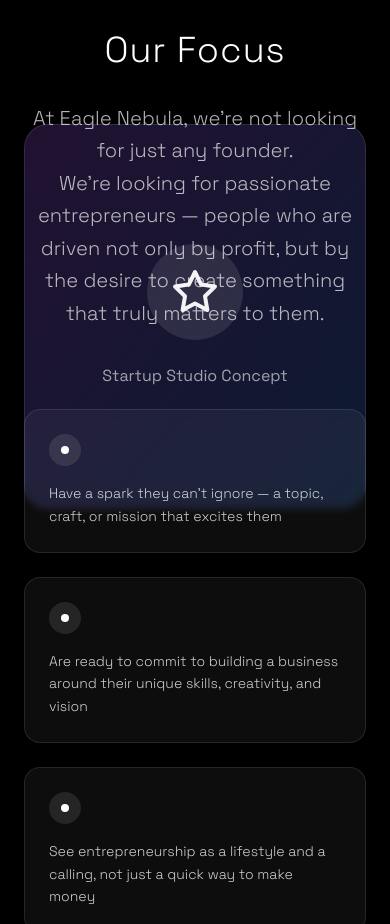
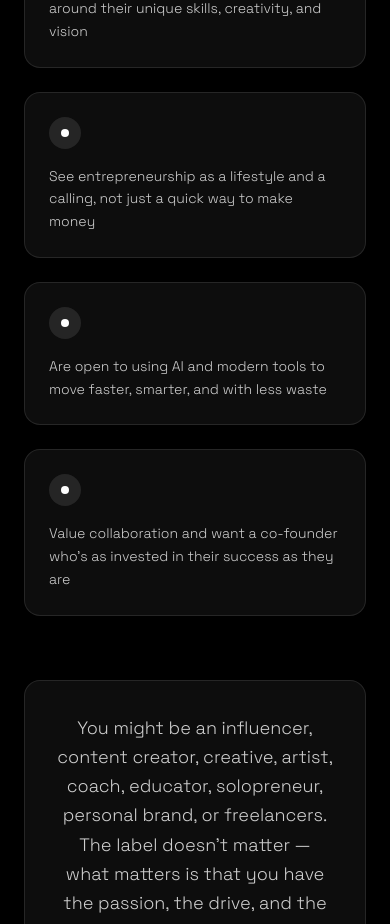
Before and after one commit to AhmedrAshraf/Eagle-Nebula, a React (Vite) app: page / in a window 390 px wide. Shown: the part 2300-3224 px from the top of the page. Built offline with nearby package versions, Linux system fonts and the light colour scheme.

Commit message:
minor fixing

```diff
--- a/src/components/designs/Design4.tsx
+++ b/src/components/designs/Design4.tsx
@@ -371,7 +371,7 @@ export const Design4: React.FC<{
       {/* What We Are Section */}
       <section id="who-we-are" className="py-4 px-6 md:py-32 md:px-6 relative z-20"> {/* Increased z-index */}
         <div className="max-w-6xl mx-auto">
-          <div className="grid lg:grid-cols-1 gap-16  h-[140vh]  items-center">
+          <div className="grid lg:grid-cols-1 gap-16 h-[60vh] items-center">
             <div data-speed="0.1">
               <h2 className="text-5xl font-extralight text-white mb-8 tracking-wide">
                 <EditableText
@@ -390,16 +390,6 @@ export const Design4: React.FC<{
               <div className="flex items-center gap-4">
                 <Zap className="w-6 h-6 text-white" />
                 <span className="text-white/60">Co-founding, not just coaching</span>
-              </div>
-            </div>
-            <div data-speed="0.2" className="relative mt-24 md:mt-12">
-              <div className="w-full h-96 bg-gradient-to-br from-purple-500/20 to-blue-500/20 rounded-3xl backdrop-blur-sm border border-white/10 flex items-center justify-center">
-                <div className="text-center">
-                  <div className="w-24 h-24 bg-white/10 rounded-full flex items-center justify-center mx-auto mb-6">
-                    <Star className="w-12 h-12 text-white animate-pulse" />
-                  </div>
-                  <p className="text-white/60">Startup Studio Concept</p>
-                </div>
               </div>
             </div>
           </div>
```
